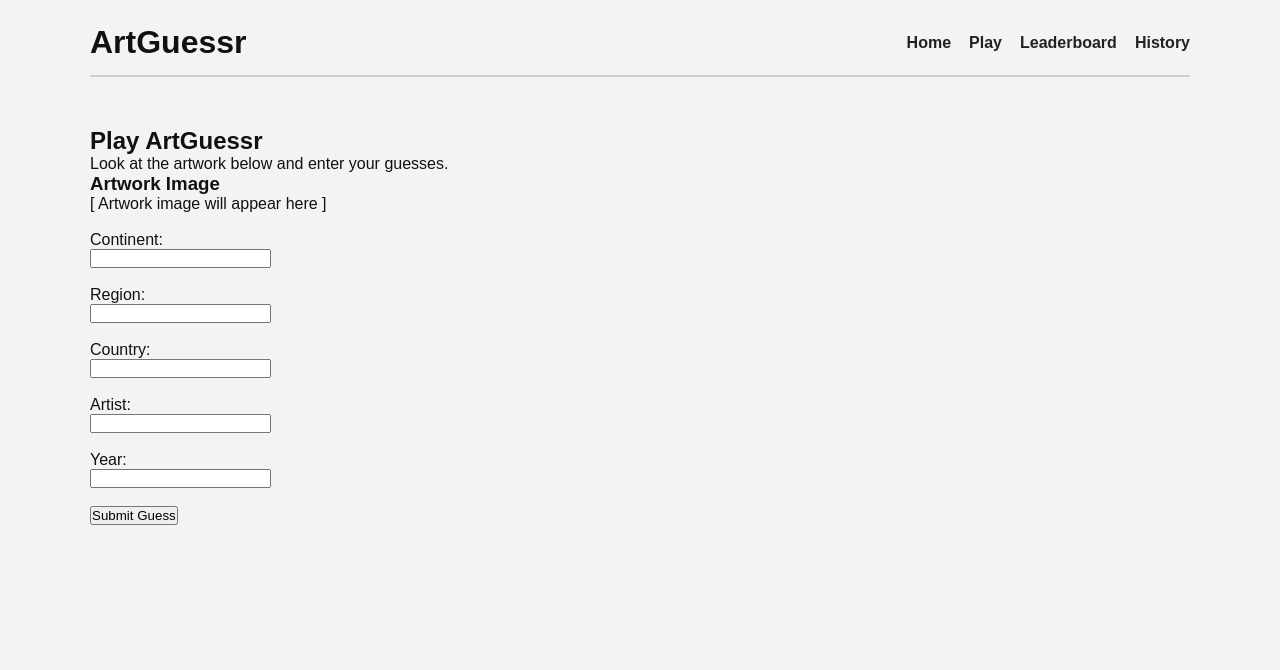
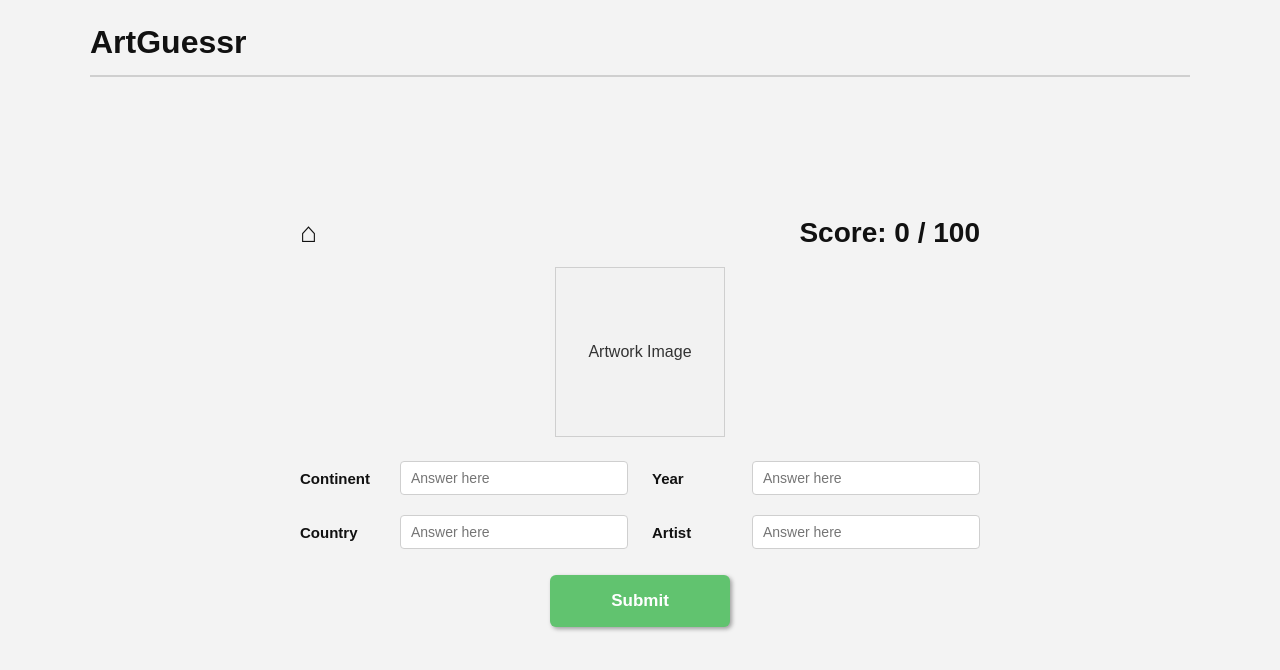
Before and after one commit to zoebakeruofg/WAD-Group-Project-11A, a Django app: page /play/ in a window 1280 px wide. Shown: the top 670 px of the page. Run offline with Django 3.2, Linux system fonts and the light colour scheme.

Commit message:
Added play page layout and styling

```diff
--- a/game/static/css/style.css
+++ b/game/static/css/style.css
@@ -201,3 +201,126 @@ main {
 .btn-main:active {
   transform: translateY(2px);
 }
+
+
+
+/* PLAY PAGE CSS */
+
+.wireframe-play-card {
+    max-width: 760px;
+    padding: 30px 40px 40px;
+    margin: 60px auto;
+}
+
+.play-top-row {
+    display: flex;
+    justify-content: space-between;
+    align-items: center;
+    margin-bottom: 18px;
+}
+
+.home-icon-link {
+    text-decoration: none;
+    color: #111;
+    font-size: 28px;
+    font-weight: 700;
+}
+
+.score-box {
+    font-size: 28px;
+    font-weight: 700;
+}
+
+.play-image-wrapper {
+    display: flex;
+    justify-content: center;
+    margin-bottom: 24px;
+}
+
+.play-image-box {
+    width: 170px;
+    height: 170px;
+    background: #f2f2f2;
+    border: 1px solid #cfcfcf;
+    display: flex;
+    justify-content: center;
+    align-items: center;
+    font-size: 16px;
+    color: #333;
+    text-align: center;
+}
+
+.guess-grid {
+    display: grid;
+    grid-template-columns: 1fr 1fr;
+    gap: 20px 24px;
+    margin-top: 20px;
+}
+
+.guess-item {
+    display: flex;
+    align-items: center;
+    gap: 10px;
+}
+
+.guess-item label {
+    min-width: 90px;
+    font-size: 15px;
+    font-weight: 600;
+    text-align: left;
+}
+
+.guess-item input {
+    flex: 1;
+    padding: 8px 10px;
+    border: 1px solid #cfcfcf;
+    border-radius: 4px;
+    font-size: 14px;
+}
+
+.submit-row {
+    display: flex;
+    justify-content: center;
+    margin-top: 26px;
+}
+
+.submit-btn-green {
+    background: #61c36f;
+    min-width: 180px;
+    max-width: 220px;
+    width: auto;
+    padding: 12px 28px;
+    font-weight: 700;
+    font-size: 17px;
+}
+
+.submit-btn-green:hover {
+    background: #4eae5b;
+}
+
+@media (max-width: 768px) {
+    .wireframe-play-card {
+        padding: 20px;
+    }
+
+    .score-box {
+        font-size: 22px;
+    }
+
+    .guess-grid {
+        grid-template-columns: 1fr;
+    }
+
+    .guess-item {
+        flex-direction: column;
+        align-items: stretch;
+    }
+
+    .guess-item label {
+        min-width: auto;
+    }
+
+    .submit-row {
+        justify-content: center;
+    }
+}
--- a/game/templates/game/play.html
+++ b/game/templates/game/play.html
@@ -1,32 +1,54 @@
 {% extends "game/base.html" %}
+
+{% block title %}Play | ArtGuessr{% endblock %}
+{% block nav %}
+{% endblock %}
+
 {% block content %}
-<h2>Play ArtGuessr</h2>
 
-<p>
-Look at the artwork below and enter your guesses.
-</p>
+<section class="play-card wireframe-play-card">
 
-<div>
-    <h3>Artwork Image</h3>
-    <p>[ Artwork image will appear here ]</p>
-</div>
-<br>
-<form>
-    <label for="continent">Continent:</label><br>
-    <input type="text" id="continent" name="continent"><br><br>
+    <div class="play-top-row">
+        <a href="{% url 'home' %}" class="home-icon-link">⌂</a>
+        <div class="score-box">Score: 0 / 100</div>
+    </div>
 
-    <label for="region">Region:</label><br>
-    <input type="text" id="region" name="region"><br><br>
+    <div class="play-image-wrapper">
+        <div class="play-image-box">
+            Artwork Image
+        </div>
+    </div>
 
-    <label for="country">Country:</label><br>
-    <input type="text" id="country" name="country"><br><br>
+    <form class="guess-form">
 
-    <label for="artist">Artist:</label><br>
-    <input type="text" id="artist" name="artist"><br><br>
+        <div class="guess-grid">
+            <div class="guess-item">
+                <label>Continent</label>
+                <input type="text" placeholder="Answer here">
+            </div>
 
-    <label for="year">Year:</label><br>
-    <input type="text" id="year" name="year"><br><br>
+            <div class="guess-item">
+                <label>Year</label>
+                <input type="text" placeholder="Answer here">
+            </div>
 
-    <button type="submit">Submit Guess</button>
-</form>
+            <div class="guess-item">
+                <label>Country</label>
+                <input type="text" placeholder="Answer here">
+            </div>
+
+            <div class="guess-item">
+                <label>Artist</label>
+                <input type="text" placeholder="Answer here">
+            </div>
+        </div>
+
+        <div class="submit-row">
+            <button type="submit" class="btn-main submit-btn-green">Submit</button>
+        </div>
+
+    </form>
+
+</section>
+
 {% endblock %}
```
